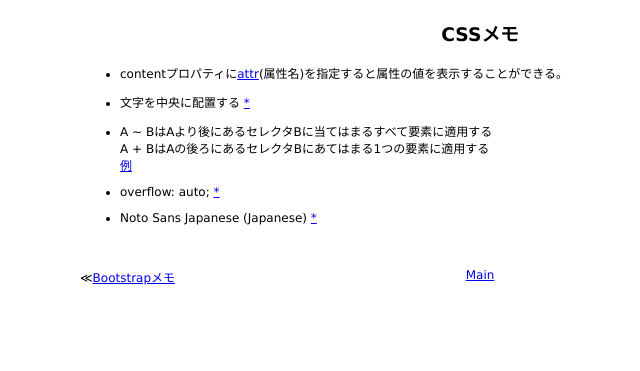
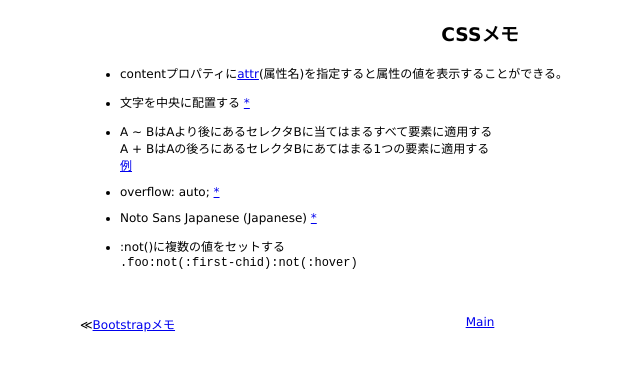
Before and after one commit to 38elements/38elements.github.com, a Jekyll site: the page built from _posts/2014-9-27-css.md, in a window 1280 px wide. Shown: the top 371 px of the page, without its empty margins (160-800 px from the left). Built offline with Jekyll 4.4.1, drawn with Linux system fonts in a browser that asks for light colours.

Commit message:
Update 2014-9-27-css.md

```diff
--- a/_posts/2014-9-27-css.md
+++ b/_posts/2014-9-27-css.md
@@ -14,3 +14,6 @@ A + BはAの後ろにあるセレクタBにあてはまる1つの要素に適用
 * overflow: auto; [\*](https://developer.mozilla.org/ja/docs/Web/CSS/overflow)
 
 * Noto Sans Japanese (Japanese) [\*](https://fonts.google.com/earlyaccess#Noto+Sans+Japanese)
+
+* :not()に複数の値をセットする
+`.foo:not(:first-chid):not(:hover)`
```
